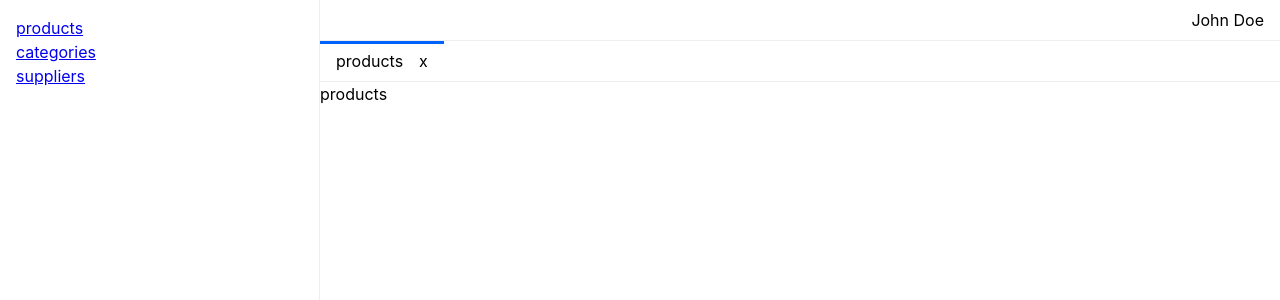
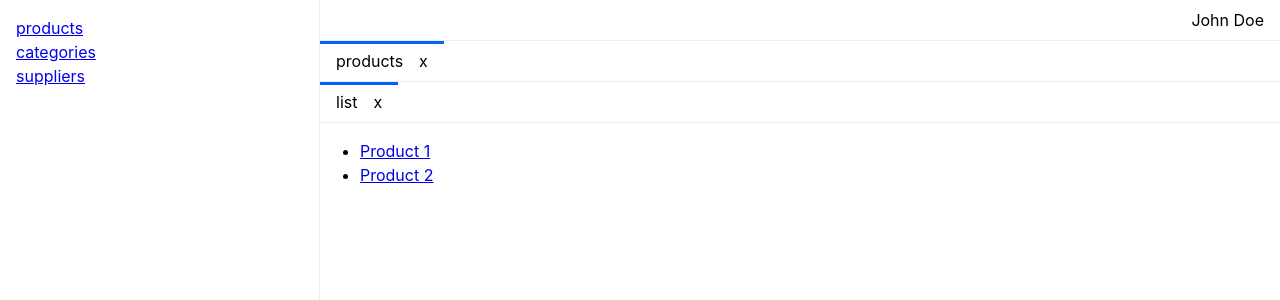
Before and after one commit to SurveyLogic/surveylogic-crm, a React (Vite) app: page /react-router-tabs/products in a window 1280 px wide. Shown: the top 300 px of the page. Built offline with nearby package versions, Linux system fonts and the light colour scheme.

Commit message:
nested tabs

```diff
--- a/src/components/AppLayout/AppLayout.tsx
+++ b/src/components/AppLayout/AppLayout.tsx
@@ -29,7 +29,6 @@ export function AppLayout() {
           activeTabId={activeTabId}
           onTabsChange={setTabs}
           onActiveTabChange={changeTab}
-          storeKey={TabStoreKey.Main}
         />
         <Outlet />
       </div>
--- a/src/components/Tabs/Tabs.tsx
+++ b/src/components/Tabs/Tabs.tsx
@@ -15,7 +15,6 @@ type TabsProps = {
   hasControlledActiveTabId?: boolean;
   activeTabId?: string;
   tabs?: TabModel[];
-  storeKey: string;
   onActiveTabChange?: (tab: TabModel | undefined) => void;
   onTabsChange?: (tabs: TabModel[]) => void;
   apiRef?: React.Ref<TabsApi | undefined>;
--- a/src/constants/routes.constants.ts
+++ b/src/constants/routes.constants.ts
@@ -1,4 +1,7 @@
-export const homeRoute = "/react-router-tabs/";
-export const productsRoute = "/react-router-tabs/products";
-export const categoriesRoute = "/react-router-tabs/categories";
-export const suppliersRoute = "/react-router-tabs/suppliers";
+export const basePath = '/react-router-tabs';
+
+export const homeRoute = `${basePath}/`;
+export const productsRoute = `${basePath}/products`;
+export const productDetailRoute = `${basePath}/products/:id`;
+export const categoriesRoute = `${basePath}/categories`;
+export const suppliersRoute = `${basePath}/suppliers`;
--- a/src/constants/tabs.constants.ts
+++ b/src/constants/tabs.constants.ts
@@ -1,3 +1,4 @@
 export enum TabStoreKey {
   Main = "main",
+  Secondary = "secondary",
 }
--- a/src/router.tsx
+++ b/src/router.tsx
@@ -1,6 +1,6 @@
 import { createBrowserRouter, Params } from "react-router-dom";
 import { AppLayout } from "src/components/AppLayout/AppLayout.tsx";
-import { ProductsRoute } from "src/routes/ProductsRoute.tsx";
+import {ProductDetailRoute, ProductListRoute, ProductsRoute} from "src/routes/ProductsRoute.tsx";
 import { CategoriesRoute } from "src/routes/CategoriesRoute.tsx";
 import { SuppliersRoute } from "src/routes/SuppliersRoute.tsx";
 import { HomeRoute } from "src/routes/HomeRoute.tsx";
@@ -37,6 +37,32 @@ export const router = createBrowserRouter([
             },
           ],
         } as Handle,
+        children: [
+          {
+            index: true,
+            element: <ProductListRoute/>,
+            handle: {
+              tabs: [
+                {
+                  storeKey: TabStoreKey.Secondary,
+                  title: () => "list",
+                },
+              ],
+            } as Handle
+          },
+          {
+            path: routes.productDetailRoute,
+            element: <ProductDetailRoute/>,
+            handle: {
+              tabs: [
+                {
+                  storeKey: TabStoreKey.Secondary,
+                  title: ({params}: {params: {id: string}}) => `product ${params.id}`,
+                },
+              ],
+            } as Handle
+          }
+        ]
       },
       {
         path: routes.categoriesRoute,
--- a/src/routes/ProductsRoute.tsx
+++ b/src/routes/ProductsRoute.tsx
@@ -1,3 +1,40 @@
+
+import {TabStoreKey} from "src/constants/tabs.constants.ts";
+import {Tabs} from "src/components/Tabs/Tabs.tsx";
+import {useTabbedNavigation} from "src/tabbed-navigation.tsx";
+import {productDetailRoute, productsRoute} from "src/constants/routes.constants.ts";
+import {Link, Outlet, useParams} from "react-router-dom";
+
 export function ProductsRoute() {
-  return <div>products</div>;
+  const {tabs, setTabs, activeTabId, changeTab} = useTabbedNavigation(TabStoreKey.Secondary, productsRoute)
+  return <div>
+    <Tabs
+      hasControlledActiveTabId
+      tabs={tabs}
+      activeTabId={activeTabId}
+      onTabsChange={setTabs}
+      onActiveTabChange={changeTab}
+    />
+    <Outlet/>
+  </div>
 }
+
+export function ProductListRoute() {
+ return <div>
+   <ul>
+     <li>
+       <Link to={productDetailRoute.replace(':id', '1')}>Product 1</Link>
+     </li>
+     <li>
+       <Link to={productDetailRoute.replace(':id', '2')}>Product 2</Link>
+     </li>
+   </ul>
+
+
+ </div>
+}
+
+export function ProductDetailRoute() {
+  const params = useParams();
+  return <div>detail ${params.id}</div>
+}
--- a/src/tabbed-navigation.tsx
+++ b/src/tabbed-navigation.tsx
@@ -101,7 +101,7 @@ export const useTabbedNavigation = (
         return;
       }
 
-      const match = matches.find(getTabHandle(storeKey));
+      const match = matches.slice().reverse().find(getTabHandle(storeKey));
 
       if (!match) {
         return;
@@ -157,7 +157,7 @@ export const useTabbedNavigation = (
     return router.subscribe(updateTabs);
   }, [router, storeKey, updateTabs]);
 
-  const activeTabId = useActiveTabId(TabStoreKey.Main);
+  const activeTabId = useActiveTabId(storeKey);
 
   return {
     activeTabId,
```
